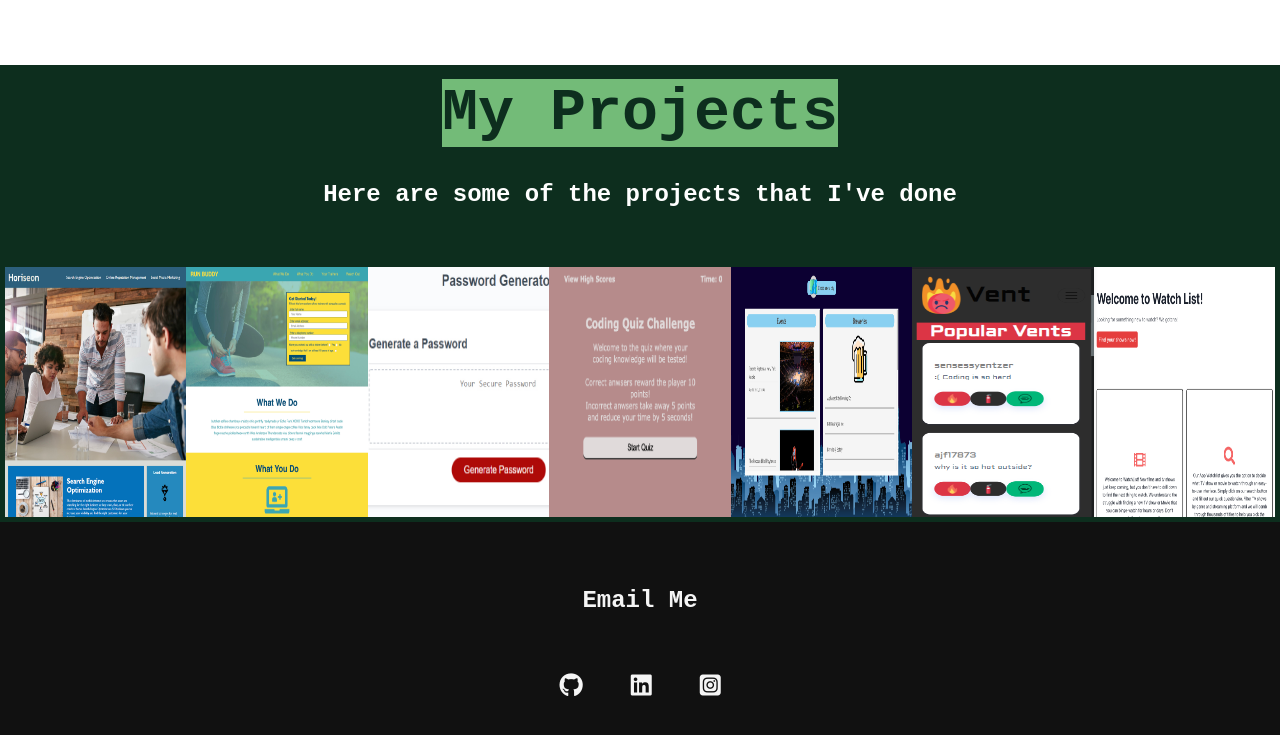
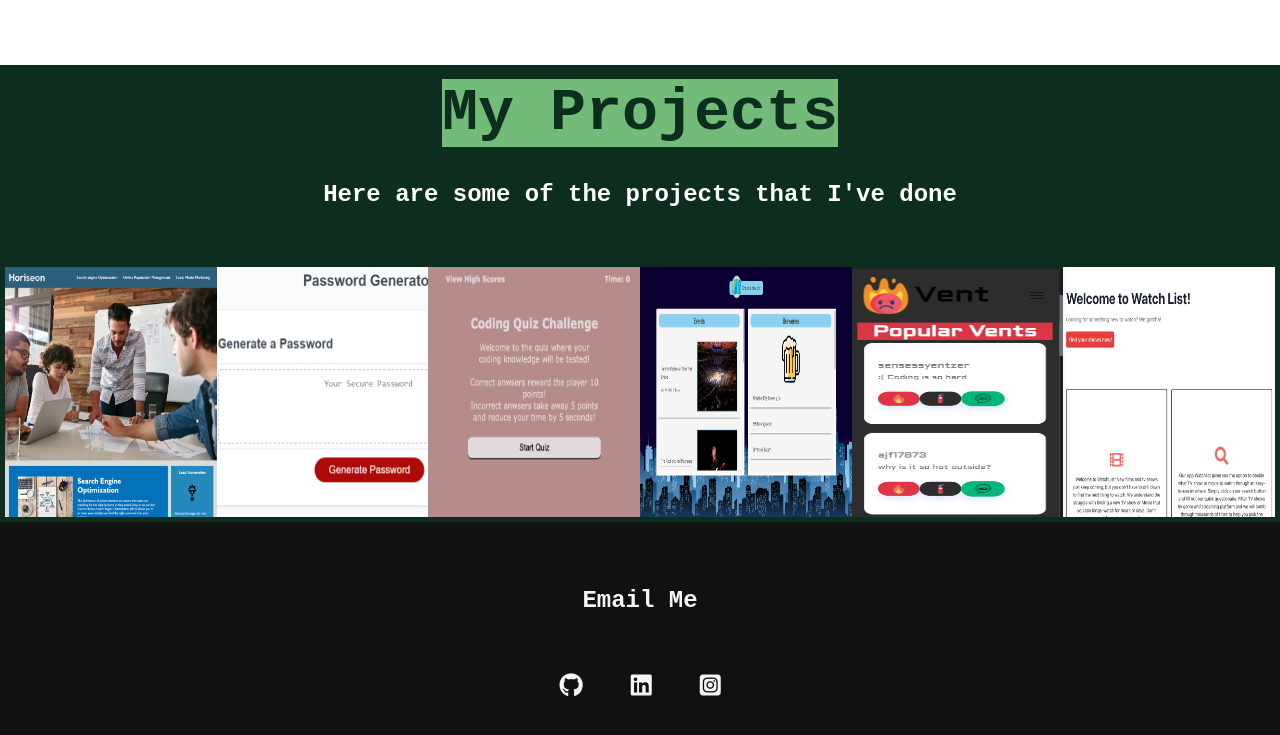
Before and after one commit to amadayasuki/Sensess-Website, a plain HTML site: page index.html in a window 1280 px wide. Shown: the part 1203-1938 px from the top of the page. Drawn offline with Linux system fonts and the light colour scheme; a web font is replaced by a local one.

Commit message:
Update index.html

```diff
--- a/index.html
+++ b/index.html
@@ -72,8 +72,7 @@
 
             <!--Project 1-->
             <a href="https://amadayasuki.github.io/Horiseon--Challenge-1/" class="portfolio__item"><img src="img/horiseonmockup.jpg" alt="Project 1" class="portfolio__img"></a>
-             <!--Project 2-->
-            <a href="https://amadayasuki.github.io/Run-buddy-Website/" class="portfolio__item"><img src="img/runbuddymockup.jpg" alt="Project 2" class="portfolio__img"></a>
+
              <!--Project 3-->
             <a href="#" class="portfolio__item"><img src="img/javascriptpasswordmockup.jpg" alt="Project 3" class="portfolio__img"></a>
             <!--Project 4-->
```
